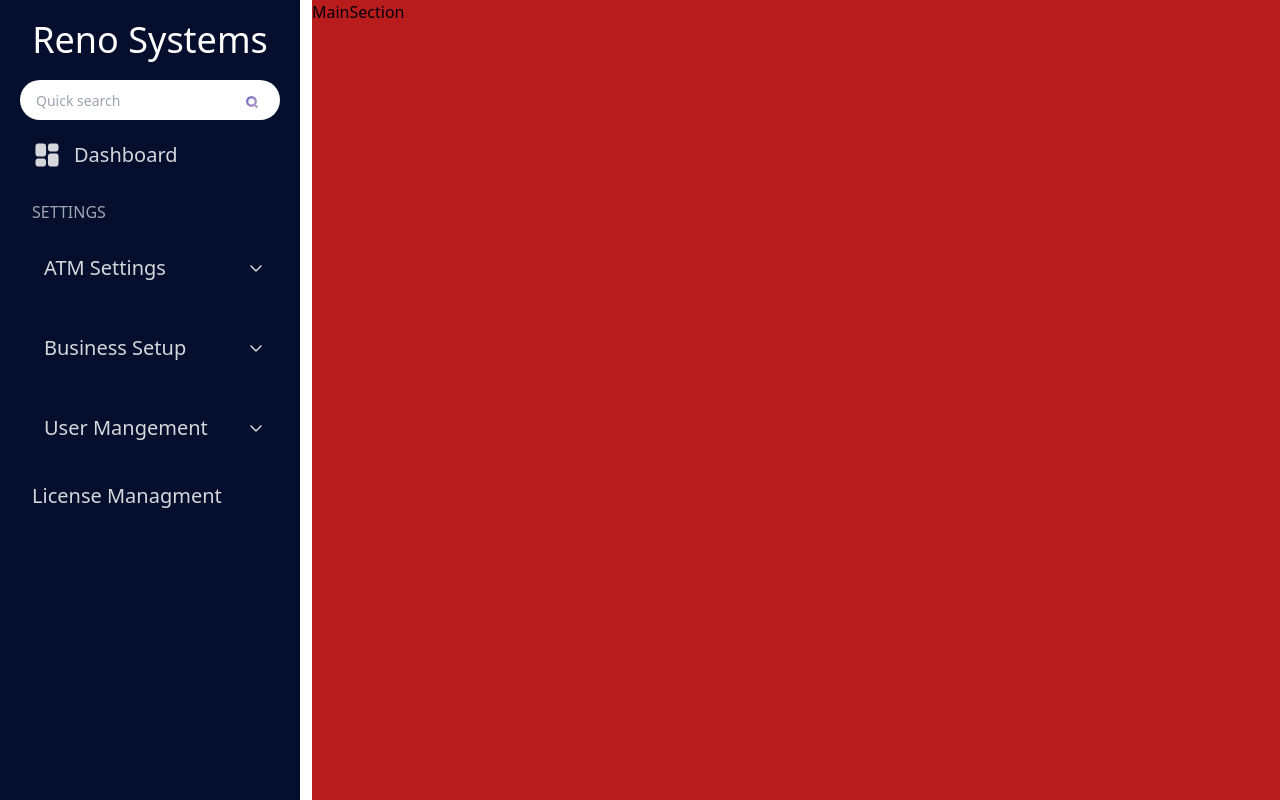
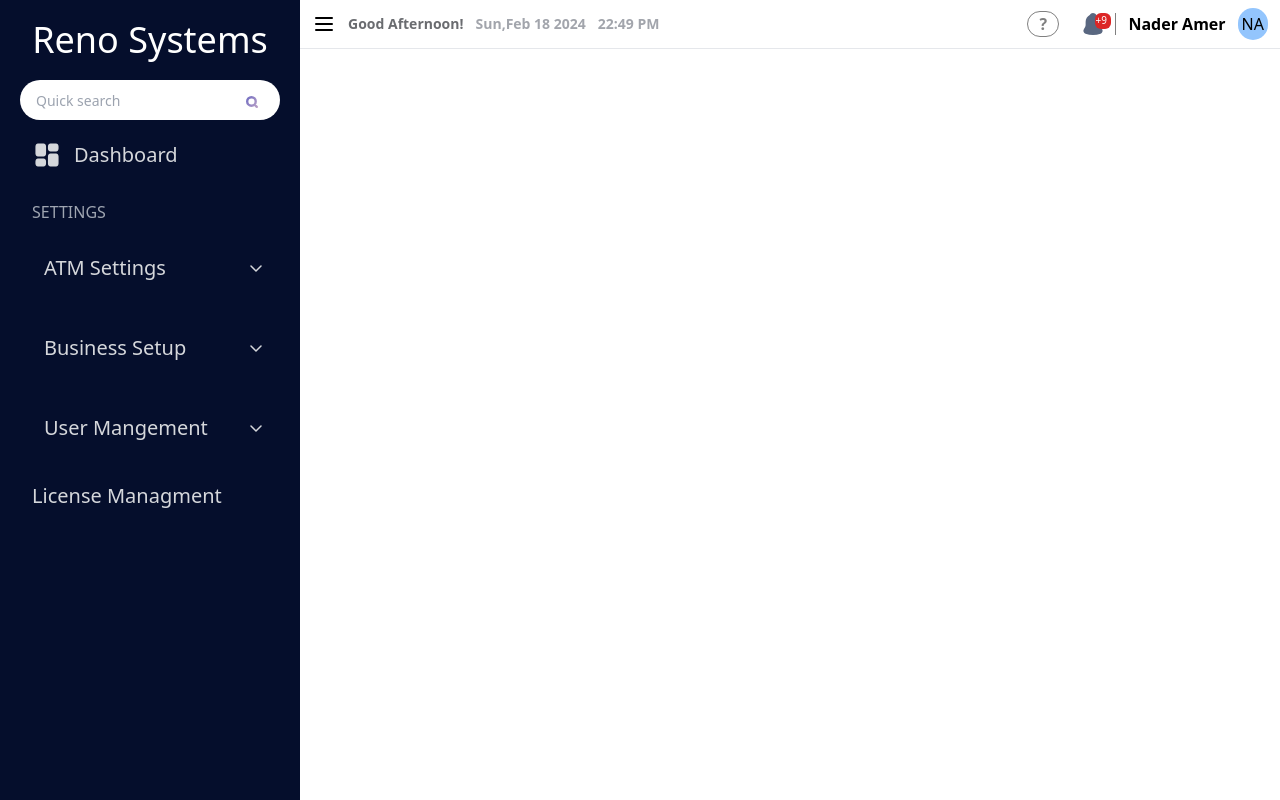
Before and after one commit to Thebrownboy/RenoSystemsDashboard, a React (Vite) app in the folder renosystemsdashboard/: page /home in a window 1280 px wide. Shown: the top 800 px of the page. Built offline with nearby package versions, Linux system fonts and the light colour scheme.

Commit message:
finalizing the header on the large screens

```diff
--- a/renosystemsdashboard/constants/index.js
+++ b/renosystemsdashboard/constants/index.js
@@ -5,3 +5,28 @@ export const availalbeSettings = [
 ];
 
 export const subNavLinks = ["Users", "Profiles", "Groups"];
+
+export const weekDays = [
+  "Sunday",
+  "Monday",
+  "Tuesday",
+  "Wednesday",
+  "Thursday",
+  "Friday",
+  "Saturday",
+];
+
+export const months = [
+  "January",
+  "February",
+  "March",
+  "April",
+  "May",
+  "June",
+  "July",
+  "August",
+  "September",
+  "October",
+  "November",
+  "December",
+];
--- a/renosystemsdashboard/src/App.jsx
+++ b/renosystemsdashboard/src/App.jsx
@@ -1,13 +1,24 @@
+import { useState } from "react";
 import "./App.css";
 import MainSection from "./components/MainSection/MainSection";
 import SideBar from "./components/SideBar/SideBar";
 import { Routes, Route } from "react-router-dom";
 function App() {
+  const [sideBarDisplay, updateSideBarDisplay] = useState(true);
   return (
-    <div className=" flex gap-3 relative  h-[1880px]">
-      <SideBar />
+    <div className=" flex  relative  h-[1880px]">
+      {sideBarDisplay && <SideBar />}
+      {console.log(sideBarDisplay)}
       <Routes>
-        <Route path="/home" element={<MainSection />} />
+        <Route
+          path="/home"
+          element={
+            <MainSection
+              updateSideBarDisplay={updateSideBarDisplay}
+              sideBarDisplay={sideBarDisplay}
+            />
+          }
+        />
         <Route path="/*" element={<div />} />
       </Routes>
     </div>
--- /dev/null
+++ b/renosystemsdashboard/src/components/Header/Header.jsx
@@ -0,0 +1,65 @@
+import React, { useEffect, useRef } from "react";
+import burger from "../../assets/burger.svg";
+import { weekDays, months } from "../../../constants";
+import notificationIcon from "../../assets/notification.svg";
+function Header({ firstName, lastName, updateSideBarDisplay, sideBarDisplay }) {
+  console.log(new Date().getDay());
+  const date = new Date();
+  return (
+    <div className="border-b ">
+      <header className="flex items-center justify-between bg-white  px-3 py-2">
+        <div className="hamburger-greeting-date flex gap-3  items-center">
+          <div className="flex  gap-3 items-center">
+            <div
+              className=" cursor-pointer "
+              onClick={() => updateSideBarDisplay(!sideBarDisplay)}
+            >
+              <img src={burger} width={24} height={24} alt="" />
+            </div>
+            <p className="text-sm text-[#6a6c70] font-bold">
+              {date.getHours() > 12 ? "Good Afternoon" : "Good Morning"}!
+            </p>
+          </div>
+          <div className=" flex text-[#a2a5ac] font-bold  gap-3 text-sm">
+            <p className="date  ">
+              {weekDays[date.getDay()].substring(0, 3)},
+              {months[date.getMonth()].substring(0, 3)} {date.getDate()}{" "}
+              {date.getFullYear()}
+            </p>
+            <p className="time">
+              {date.getHours()}:
+              {date.getMinutes() < 10
+                ? "0" + date.getMinutes()
+                : date.getMinutes()}{" "}
+              {date.getHours() > 12 ? "PM" : "AM"}
+            </p>
+          </div>
+        </div>
+
+        <div className="user-settings  flex gap-3  items-center">
+          <p className=" question text-[gray] border-1 border border-[gray] w-8 rounded-full flex justify-center font-bold">
+            ?
+          </p>
+
+          <div
+            className="notification  px-3 border-r relative border-[gray] before:w-4 before:h-4 before:bg-red-600 before:absolute
+           before:text-[white] before:text-[10px] before:content-['+9'] before:top-0 before:right-1 before:rounded-md "
+          >
+            <img src={notificationIcon} width={20} height={20} alt="" />
+          </div>
+
+          <div className=" font-semibold user-name">
+            {firstName} {lastName}
+          </div>
+
+          <div className=" bg-blue-300 rounded-full p-1">
+            {firstName.substring(0, 1)}
+            {lastName.substring(0, 1)}
+          </div>
+        </div>
+      </header>
+    </div>
+  );
+}
+
+export default Header;
--- a/renosystemsdashboard/src/components/MainSection/MainSection.jsx
+++ b/renosystemsdashboard/src/components/MainSection/MainSection.jsx
@@ -1,7 +1,17 @@
 import React from "react";
+import Header from "../Header/Header";
 
-function MainSection() {
-  return <div className="bg-red-700 flex-1">MainSection</div>;
+function MainSection({ updateSideBarDisplay, sideBarDisplay }) {
+  return (
+    <div className=" flex-1 ">
+      <Header
+        firstName={"Nader"}
+        lastName={"Amer"}
+        updateSideBarDisplay={updateSideBarDisplay}
+        sideBarDisplay={sideBarDisplay}
+      ></Header>
+    </div>
+  );
 }
 
 export default MainSection;
```
Also changed, not shown: renosystemsdashboard/src/assets/burger.svg (added), renosystemsdashboard/src/assets/notification.svg (added).
